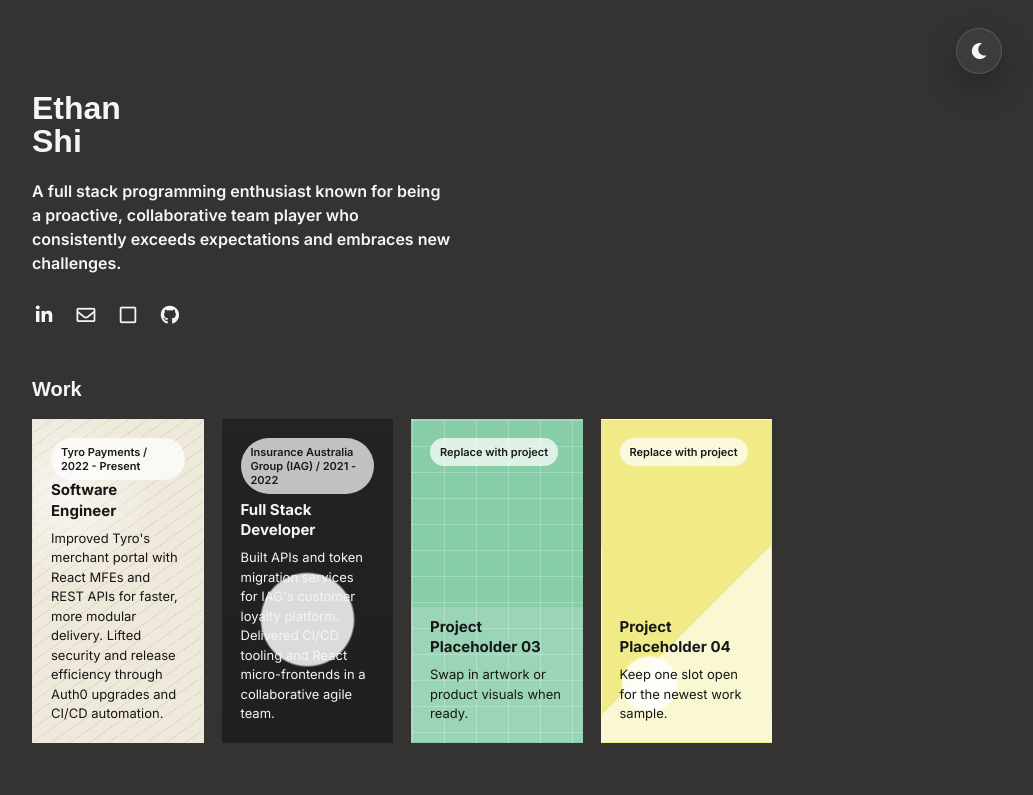
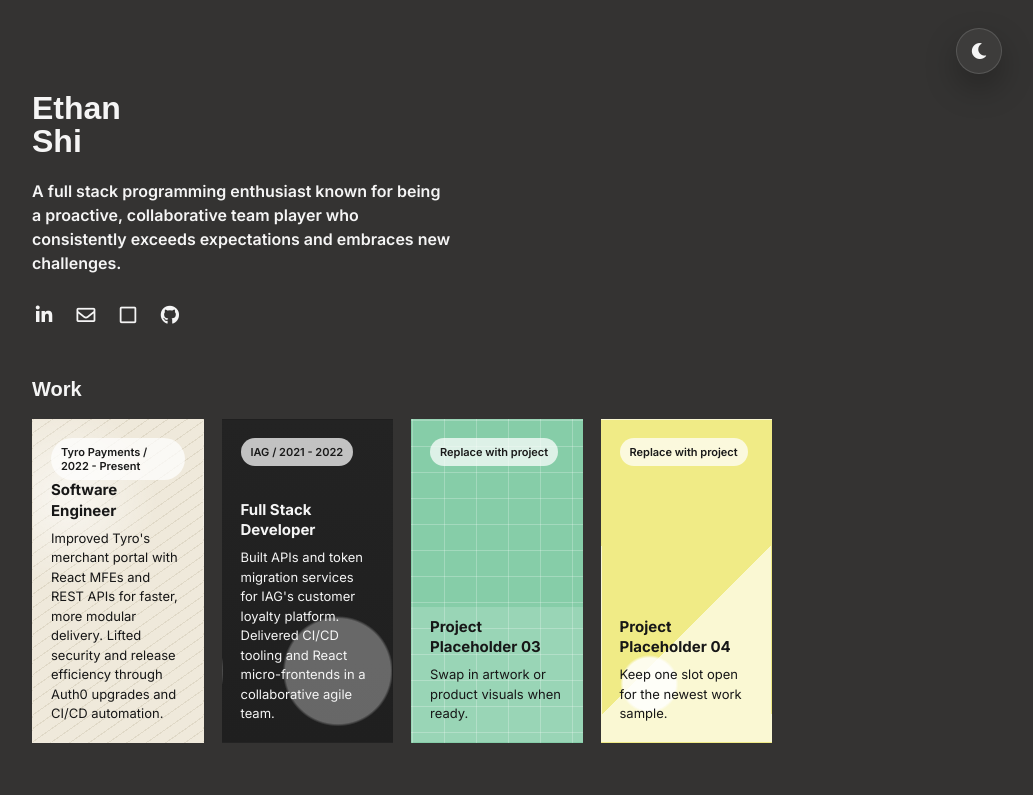
Before and after one commit to ethan-yws/profile, a React (Vite) app: page / in a window 1280 px wide. Shown: the top 795 px of the page, without its empty margins (238-1271 px from the left). Built offline with nearby package versions, Linux system fonts and the light colour scheme; a web font is replaced by a local one.

Commit message:
agentic refresh (#5)
* Replicate screenshot-inspired portfolio

* Refine portfolio content copy

* Add work detail modal

* Refine work card presentation

```diff
--- a/src/data/siteData.ts
+++ b/src/data/siteData.ts
@@ -109,7 +109,7 @@ export const siteData: SiteData = {
       {
         title: "Full Stack Developer",
         tone: "ink",
-        badge: "Insurance Australia Group (IAG) / 2021 - 2022",
+        badge: "IAG / 2021 - 2022",
         note:
           "Built APIs and token migration services for IAG's customer loyalty platform. Delivered CI/CD tooling and React micro-frontends in a collaborative agile team.",
         company: "Insurance Australia Group (IAG)",
--- a/src/styles.css
+++ b/src/styles.css
@@ -11,7 +11,7 @@
   --card-paper: #f4f1e8;
   --card-paper-line: rgba(232, 227, 214, 0.85);
   --card-ink: #1f1f1f;
-  --card-ink-glow: rgba(255, 255, 255, 0.82);
+  --card-ink-glow: rgba(255, 255, 255, 0.34);
   --card-mint: #8fd2b0;
   --card-butter: #f0ea7e;
   --header-space: 28px;
@@ -31,7 +31,7 @@
   --card-paper: #efe9db;
   --card-paper-line: rgba(221, 214, 196, 0.86);
   --card-ink: #1f1f1f;
-  --card-ink-glow: rgba(255, 255, 255, 0.84);
+  --card-ink-glow: rgba(255, 255, 255, 0.32);
   --card-mint: #86cda8;
   --card-butter: #f0eb86;
 }
@@ -244,7 +244,7 @@ img {
 .project-card--ink {
   color: #f5f5f5;
   background:
-    radial-gradient(circle at 50% 62%, var(--card-ink-glow) 0 21%, transparent 22%),
+    radial-gradient(circle at 68% 78%, var(--card-ink-glow) 0 19%, transparent 20%),
     linear-gradient(180deg, #232323 0%, var(--card-ink) 100%);
 }
 
@@ -302,7 +302,7 @@ img {
 .work-modal__panel--ink {
   color: #f5f5f5;
   background:
-    radial-gradient(circle at 50% 62%, var(--card-ink-glow) 0 21%, transparent 22%),
+    radial-gradient(circle at 58% 78%, var(--card-ink-glow) 0 17%, transparent 18%),
     linear-gradient(180deg, #232323 0%, var(--card-ink) 100%);
 }
 
```
